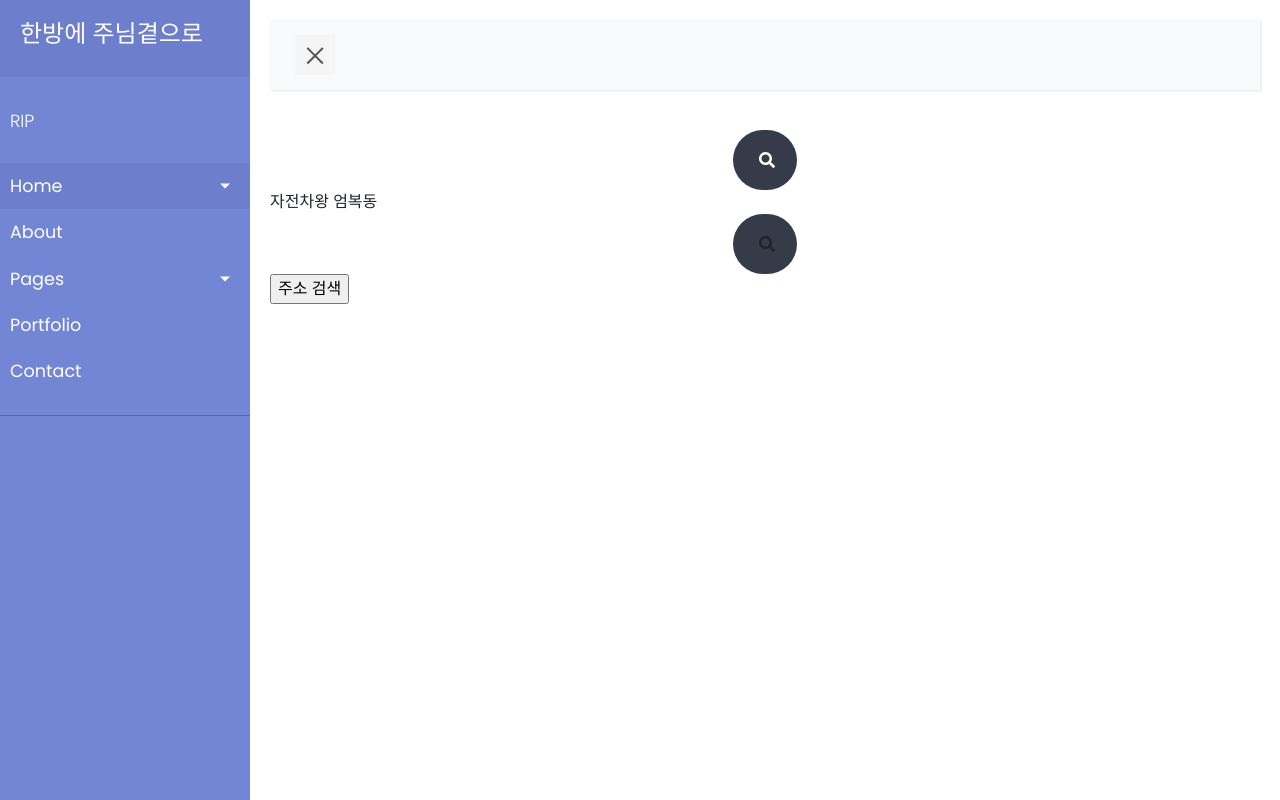
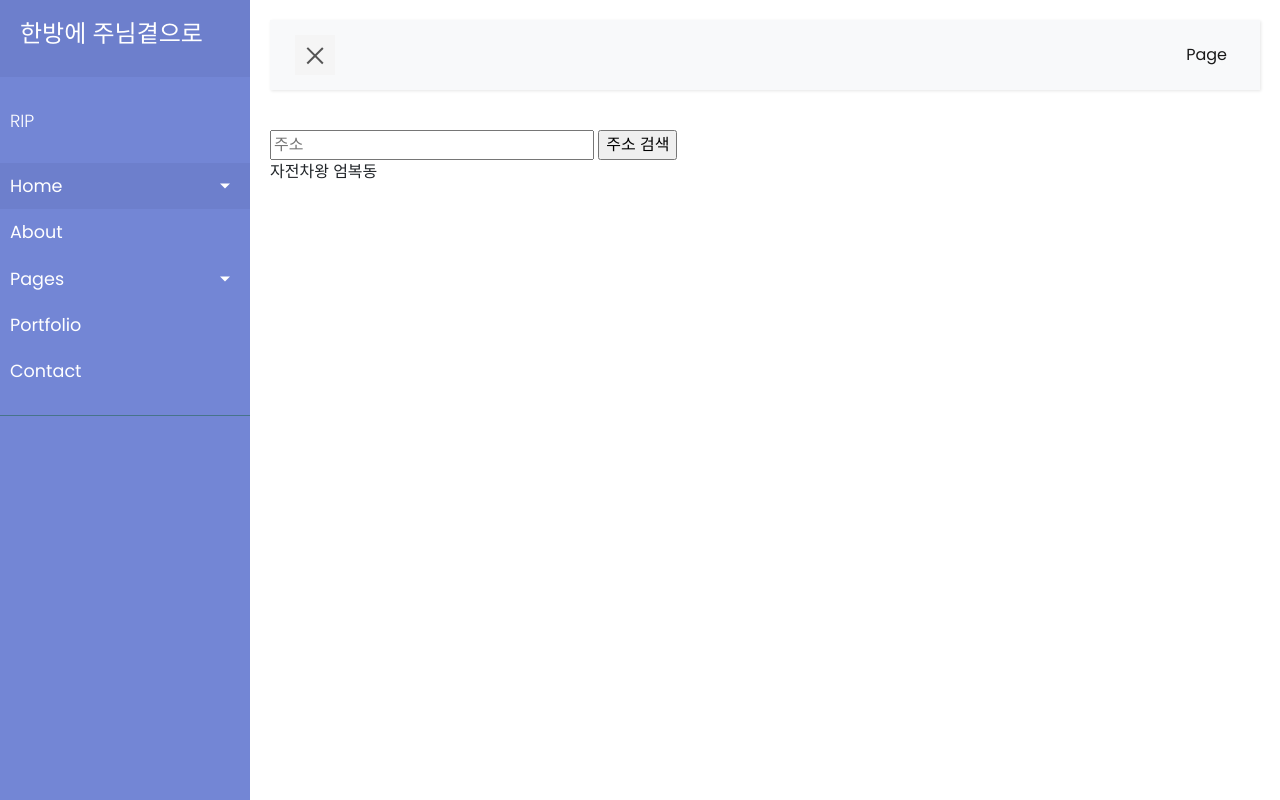
Before and after one commit to sug5806/portfolio, a Django app: template Land_project/Dabang/templates/Dabang/index.html in a window 1280 px wide. Run offline with Django 3.2, Linux system fonts and the light colour scheme; the template is opened without the code that fills it, so the values that code supplies are empty; parts of the project's set-up code (start-up, migrations or seed data) failed here and were passed over; some libraries are stand-ins or nearby versions.

Commit message:
feat: uncomplete pass data

```diff
--- a/Land_project/Dabang/templates/Dabang/index.html
+++ b/Land_project/Dabang/templates/Dabang/index.html
@@ -3,75 +3,24 @@
 
 {% block content %}
 
+    <span class="main-char1">자전차왕 엄복동</span>
+
+
+{#    <div class="container">#}
+{#        <div class="d-flex justify-content-center">#}
+{#            <div class="searchbar">#}
+{#                <form action="{% url 'dabang:search' %}" method="POST">#}
+{##}
+{#                    {% csrf_token %}#}
+{#                    <input id="sample5_address" type="text" placeholder="주소를 입력해주세요" name="search_add">#}
+{#                    <input type="submit" class="search_icon"><i class="fas fa-search"></i></input>#}
+{##}
+{#                </form>#}
+{##}
+{#            </div>#}
+{#        </div>#}
+{#    </div>#}
 
 
 
-
-    <span class="main-char1">자전차왕 엄복동</span>
-
-
-    <div class="container-fluid">
-        <div class="d-flex justify-content-center">
-            <div class="searchbar">
-                <input class="search_input" id="sample5_address" type="text" placeholder="Search...">
-                <a onclick="sample5_execDaumPostcode()" class="search_icon"><i class="fas fa-search"></i></a>
-            </div>
-        </div>
-    </div>
-
-
-{#    <input type="text" id="sample5_address" placeholder="주소">#}
-    <input type="button" onclick="sample5_execDaumPostcode()" value="주소 검색"><br>
-    <div id="map" style="width:300px;height:300px;margin-top:10px;display:none"></div>
-
-    <script src="http://dmaps.daum.net/map_js_init/postcode.v2.js"></script>
-    <script src="//dapi.kakao.com/v2/maps/sdk.js?appkey={{ My_API }}&libraries=services"></script>
-    <script>
-        var mapContainer = document.getElementById('map'), // 지도를 표시할 div
-            mapOption = {
-                center: new daum.maps.LatLng(37.537187, 127.005476), // 지도의 중심좌표
-                level: 2 // 지도의 확대 레벨
-            };
-
-        //지도를 미리 생성
-        var map = new daum.maps.Map(mapContainer, mapOption);
-        //주소-좌표 변환 객체를 생성
-        var geocoder = new daum.maps.services.Geocoder();
-        //마커를 미리 생성
-        var marker = new daum.maps.Marker({
-            position: new daum.maps.LatLng(37.537187, 127.005476),
-            map: map
-        });
-
-
-        function sample5_execDaumPostcode() {
-            new daum.Postcode({
-                oncomplete: function (data) {
-                    var addr = data.address; // 최종 주소 변수
-
-                    // 주소 정보를 해당 필드에 넣는다.
-                    document.getElementById("sample5_address").value = addr;
-                    // 주소로 상세 정보를 검색
-                    geocoder.addressSearch(data.address, function (results, status) {
-                        // 정상적으로 검색이 완료됐으면
-                        if (status === daum.maps.services.Status.OK) {
-
-                            var result = results[0]; //첫번째 결과의 값을 활용
-
-                            // 해당 주소에 대한 좌표를 받아서
-                            var coords = new daum.maps.LatLng(result.y, result.x);
-                            // 지도를 보여준다.
-                            mapContainer.style.display = "block";
-                            map.relayout();
-                            // 지도 중심을 변경한다.
-                            map.setCenter(coords);
-                            // 마커를 결과값으로 받은 위치로 옮긴다.
-                            marker.setPosition(coords)
-                        }
-                    });
-                }
-            }).open();
-        }
-    </script>
-
 {% endblock %}
--- a/Land_project/Dabang/urls.py
+++ b/Land_project/Dabang/urls.py
@@ -1,7 +1,10 @@
 from django.urls import path
 from .views import *
 
+app_name = 'dabang'
 
 urlpatterns = [
     path('', Dabang_List.as_view(), name='list'),
+    # path('search/', Dabang_search.as_view(), name='search'),
+    path('search/', dabang_Search, name='search'),
 ]
--- a/Land_project/common_templates/base.html
+++ b/Land_project/common_templates/base.html
@@ -44,7 +44,7 @@
                 <a href="#homeSubmenu" data-toggle="collapse" aria-expanded="false" class="dropdown-toggle">Home</a>
                 <ul class="collapse list-unstyled" id="homeSubmenu">
                     <li>
-                        <a href="#">Home 1</a>
+                        <a href="{% url 'dabang:list' %}">Home으로 가기</a>
                     </li>
 
                 </ul>
@@ -88,24 +88,31 @@
                     <i class="fas fa-align-justify"></i>
                 </button>
 
-                <!--{#                    <div class="collapse navbar-collapse" id="navbarSupportedContent">#}-->
-                <!--{#                        <ul class="nav navbar-nav ml-auto">#}-->
-                <!--{#                            <li class="nav-item active">#}-->
-                <!--{#                                <a class="nav-link" href="#">Page</a>#}-->
-                <!--{#                            </li>#}-->
-                <!--{#                        </ul>#}-->
-                <!--{#                    </div>#}-->
+                <div class="collapse navbar-collapse" id="navbarSupportedContent">
+                    <ul class="nav navbar-nav ml-auto">
+                        <li class="nav-item active">
+                            <a class="nav-link" href="#">Page</a>
+                        </li>
+                    </ul>
+                </div>
             </div>
         </nav>
 
-        <div class="container">
-            <div class="d-flex justify-content-center">
-                <div class="searchbar">
-                    <input class="search_input" type="text" name="" placeholder="Search...">
-                    <a href="#" class="search_icon"><i class="fas fa-search"></i></a>
-                </div>
-            </div>
-        </div>
+
+        <input type="text" id="sample5_address" placeholder="주소">
+        <input type="button" onclick="sample5_execDaumPostcode()" value="주소 검색"><br>
+
+        <div id="map" style="width:700px;height:700px;margin-top:10px;display:none"></div>
+
+
+        {#        <div class="container">#}
+        {#            <div class="d-flex justify-content-center">#}
+        {#                <div class="searchbar">#}
+        {#                    <input class="search_input" type="text" name="" placeholder="Search...">#}
+        {#                    <a href="#" class="search_icon"><i class="fas fa-search"></i></a>#}
+        {#                </div>#}
+        {#            </div>#}
+        {#        </div>#}
 
         {% block content %}
 
@@ -155,6 +162,88 @@
 </script>
 
 
+<script src="http://dmaps.daum.net/map_js_init/postcode.v2.js"></script>
+<script src="//dapi.kakao.com/v2/maps/sdk.js?appkey={{ My_API }}&libraries=services"></script>
+
+<script>
+    var mapContainer = document.getElementById('map'), // 지도를 표시할 div
+        mapOption = {
+            center: new daum.maps.LatLng(37.537187, 127.005476), // 지도의 중심좌표
+            level: 1 // 지도의 확대 레벨
+        };
+
+    //지도를 미리 생성
+    var map = new daum.maps.Map(mapContainer, mapOption);
+    //주소-좌표 변환 객체를 생성
+    var geocoder = new daum.maps.services.Geocoder();
+    //마커를 미리 생성
+    var marker = new daum.maps.Marker({
+        position: new daum.maps.LatLng(37.537187, 127.005476),
+        map: map
+    });
+
+
+
+
+    function sample5_execDaumPostcode() {
+        new daum.Postcode({
+            oncomplete: function (data) {
+
+                var addr = data.address; // 최종 주소
+                var sigunguCode = data.sigunguCode;
+                alert(addr);
+
+
+                // 주소로 상세 정보를 검색
+                {#geocoder.addressSearch(data.address, function (results, status) {#}
+                {##}
+                {#    // 정상적으로 검색이 완료됐으면#}
+                {#    if (status === daum.maps.services.Status.OK) {#}
+                {##}
+                {#        var result = results[0]; //첫번째 결과의 값을 활용#}
+                {##}
+                {#        // 해당 주소에 대한 좌표를 받아서#}
+                {#        var coords = new daum.maps.LatLng(result.y, result.x);#}
+                {#        // 지도를 보여준다.#}
+                {#        mapContainer.style.display = "block";#}
+                {#        map.relayout();#}
+                {#        // 지도 중심을 변경한다.#}
+                {#        map.setCenter(coords);#}
+                {#        // 마커를 결과값으로 받은 위치로 옮긴다.#}
+                {#        marker.setPosition(coords)#}
+                {#    }#}
+                {##}
+                {##}
+                {# });#}
+            },
+            theme: {
+                searchBgColor: "#0B65C8",
+                queryTextColor: "#FFFFFF"
+            }
+        }).open();
+
+
+        $.ajax({
+            method: 'POST',
+            url: {% url 'dabang:search' %},
+            data: {'addr': addr},
+            success: function (data) {
+                alert("complete");
+                window.location.replace({% url 'dabang:search' %});
+            },
+            error: function (data) {
+                alert("didn't work");
+                location.href = {% url 'dabang:search' %}
+            },
+
+        })
+
+    }
+
+
+</script>
+
+
 </body>
 
 </html>
```
Also changed, not shown: Land_project/Dabang/templates/Dabang/search_list.html (added, +11 -0 lines), Land_project/Dabang/views.py (+23 -7 lines), Land_project/static/Dabang/main.css (added).
